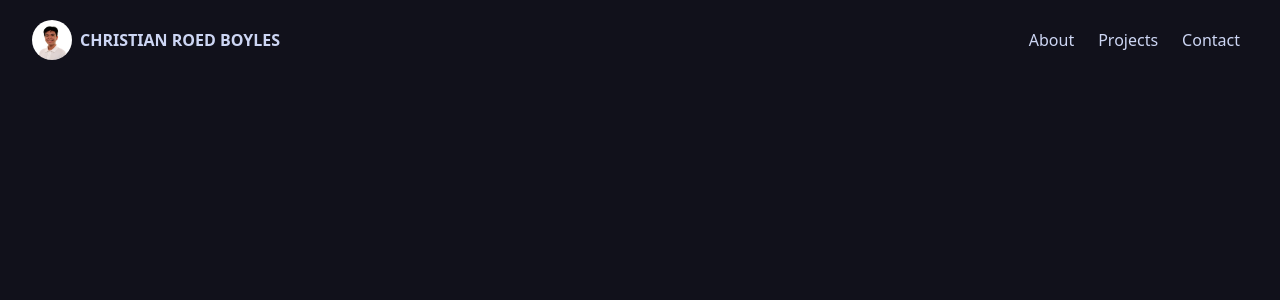
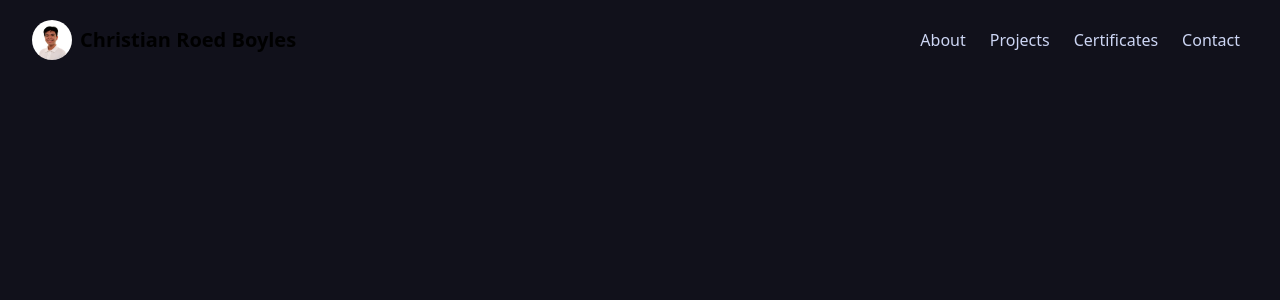
Before and after one commit to rockyroed/portfolio, a React (Vite) app: page / in a window 1280 px wide. Shown: the top 300 px of the page. Built offline with nearby package versions, Linux system fonts and the light colour scheme.

Commit message:
Update NavBar

```diff
--- a/src/components/NavBar/index.jsx
+++ b/src/components/NavBar/index.jsx
@@ -2,14 +2,15 @@ import Button from "@/components/Button";
 
 const NavBar = () => {
   return (
-    <div className="flex items-center justify-center px-[32px] h-[80px] text-text">
-      <div className="flex justify-left items-center w-full gap-[8px]">
+    <div className="flex items-center justify-center px-[32px] h-[80px]">
+      <div className="flex justify-left items-center w-full gap-2">
         <img src="/src/assets/formal-picture.png" alt="profile" className="w-[40px] h-[40px] rounded-full" />
-        <p className="font-semibold">CHRISTIAN ROED BOYLES</p>
+        <p className="font-semibold text-[20px]">Christian Roed Boyles</p>
       </div>
-      <div className="flex justify-right items-center gap-[8px]">
+      <div className="flex justify-right items-center gap-2">
         <Button value="About"/>
         <Button value="Projects"/>
+        <Button value="Certificates"/>
         <Button value="Contact"/>
       </div>
     </div>
```
